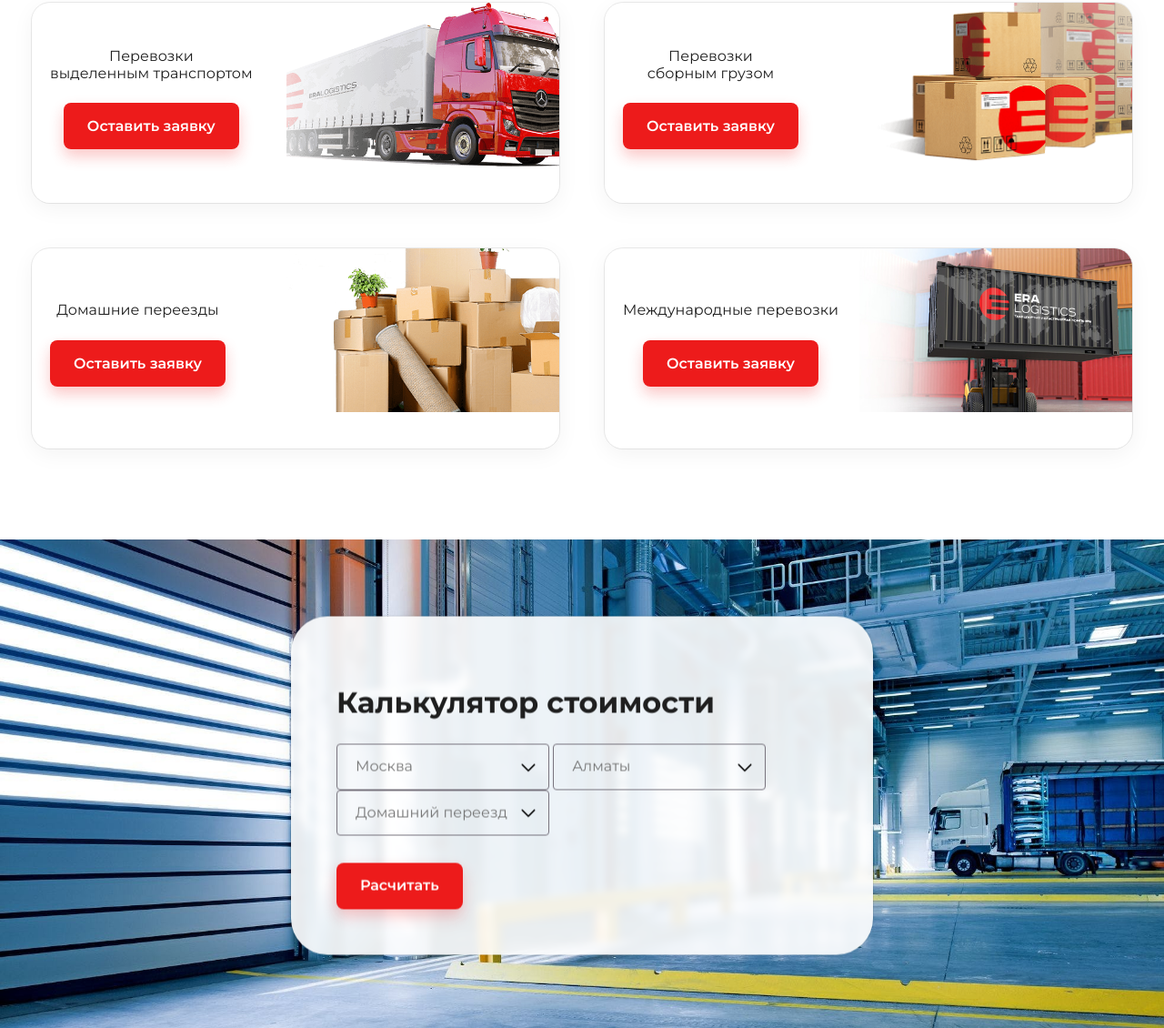
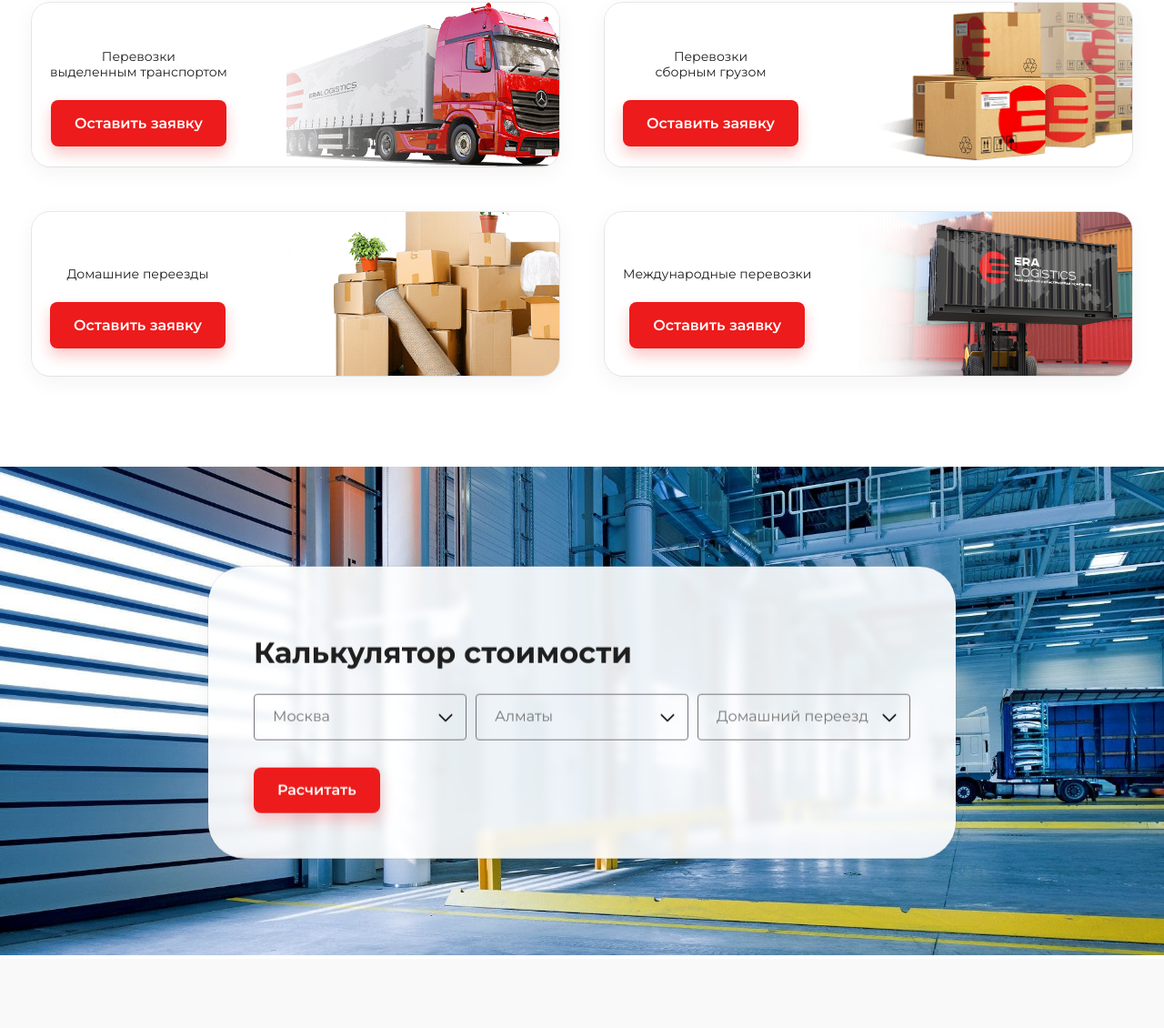
Before and after one commit to ivanisovich/eralog, a plain HTML site: page index.html in a window 1280 px wide. Shown: the part 1089-2219 px from the top of the page at 91% size. Drawn offline with Linux system fonts and the light colour scheme.

Commit message:
minor styles fix

```diff
--- a/styles.css
+++ b/styles.css
@@ -99,7 +99,7 @@ body{
 .hero__title-wrapper{
     position: absolute;
     bottom: 150px;
-    left: 0px;
+    left: 20px;
 }
 
 .features{
@@ -165,16 +165,12 @@ body{
     flex-direction: row-reverse;
     gap: 20px;
     padding-left: 20px;
-    padding-bottom: 40px;
-
-
     text-align: center;
     border-radius: 20px;
     box-shadow: rgba(0, 0, 0, 0.05) 0px 6px 24px 0px, rgba(0, 0, 0, 0.08) 0px 0px 0px 1px;
 }
 
 .service .button{
-
     white-space: nowrap;
 
 }
@@ -184,9 +180,11 @@ body{
     height: 180px;
     border-top-right-radius: 20px;
     object-fit: cover;
+    border-bottom-right-radius: 20px;
 }
 
 .service p{
+    font-size: 14px;
     margin-bottom: 40px;
 }
 
@@ -207,7 +205,6 @@ body{
     width: fit-content;
     padding: 50px;
     border-radius: 40px;
-
     background: rgba(255, 255, 255,  0.9);
     backdrop-filter: blur(4px);
     z-index: 2;
@@ -236,6 +233,7 @@ body{
 .calculator__inputs{
     margin-bottom: 30px;
     gap: 10px;
+    display: flex;
 }
 
 .contact-us .section-title{
```
